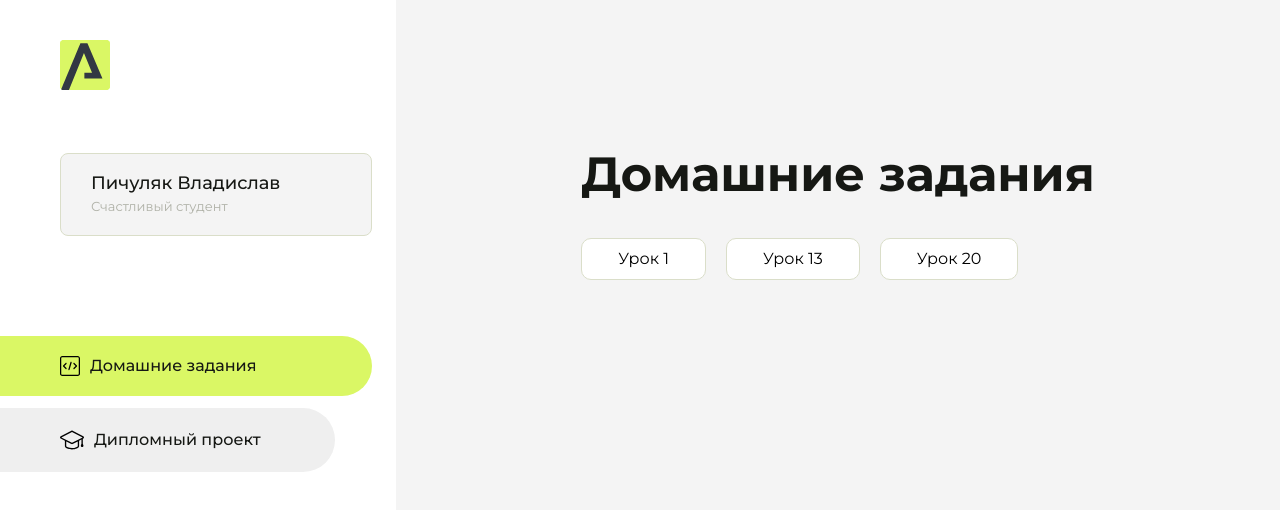
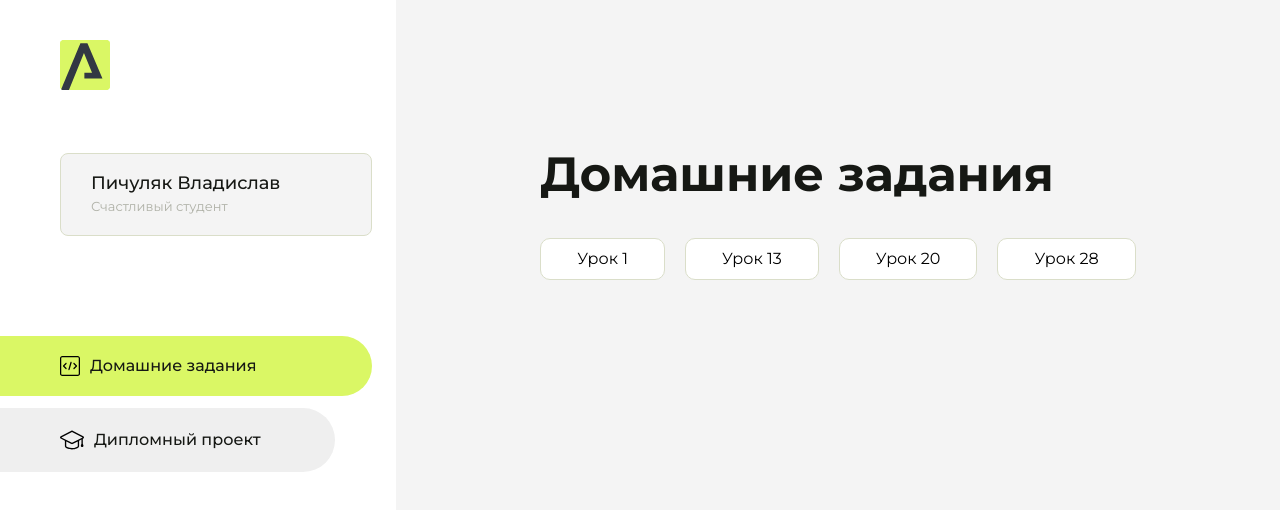
Before and after one commit to Vlados404/homework, a plain HTML site: page index.html in a window 1280 px wide. Drawn offline with Linux system fonts and the light colour scheme.

Commit message:
Update index.html

```diff
--- a/index.html
+++ b/index.html
@@ -101,6 +101,9 @@
                     <li class="content__list-item">
                         <a href="html-20(домашка)/index.html">Урок 20</a>
                     </li>
+                    <li class="content__list-item">
+                        <a href="html-28(отработка допов)/index.html">Урок 28</a>
+                    </li>
                 </ul>
             </div>
             <div class="content__block hidden" id="diplomBlock">
```
